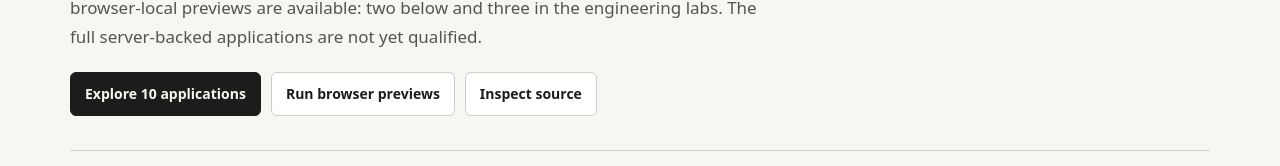
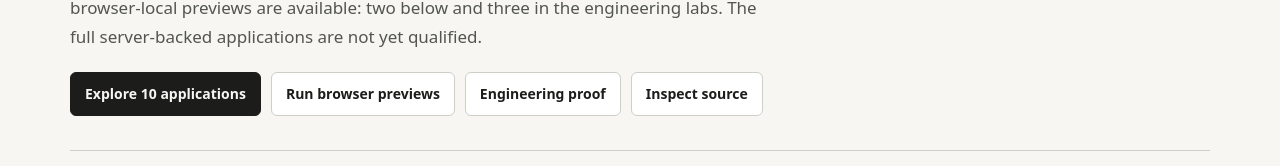
Before and after one commit to jemueldaniel/danielcodes, a plain HTML site: page apps/index.html in a window 1280 px wide. Shown: the part 349-515 px from the top of the page. Drawn offline with Linux system fonts and the light colour scheme.

Commit message:
Connect recruiter evidence page from portfolio and app catalog [skip ci]

```diff
--- a/apps/index.html
+++ b/apps/index.html
@@ -19,7 +19,7 @@
 <header class="top"><div class="wrap nav"><a class="brand" href="/">Jemuel Daniel / Engineering Apps</a><div class="navlinks"><a class="smallLink" href="/">Portfolio</a><a class="smallLink" href="/resume">Résumé</a><button class="smallLink" id="theme" type="button" aria-pressed="false">Dark mode</button></div></div></header>
 <main id="main" class="wrap">
 <section class="hero">
-<div><div class="eyebrow">Full-stack engineering · Verified evidence first</div><h1>Build it. Run it. Inspect what actually happened.</h1><p class="lead">Ten planned application experiences connecting AI workflows, retrieval evaluation, APIs, compilers, smart contracts, interfaces and versioned projects. Five bounded browser-local previews are available: two below and three in the engineering labs. The full server-backed applications are not yet qualified.</p><div class="heroBtns"><a href="#catalog" class="btn primary">Explore 10 applications</a><a href="#workbench" class="btn">Run browser previews</a><a href="https://github.com/jemueldaniel/danielcodes" target="_blank" rel="noopener noreferrer" class="btn">Inspect source</a></div></div>
+<div><div class="eyebrow">Full-stack engineering · Verified evidence first</div><h1>Build it. Run it. Inspect what actually happened.</h1><p class="lead">Ten planned application experiences connecting AI workflows, retrieval evaluation, APIs, compilers, smart contracts, interfaces and versioned projects. Five bounded browser-local previews are available: two below and three in the engineering labs. The full server-backed applications are not yet qualified.</p><div class="heroBtns"><a href="#catalog" class="btn primary">Explore 10 applications</a><a href="#workbench" class="btn">Run browser previews</a><a href="/apps/evidence/" class="btn">Engineering proof</a><a href="https://github.com/jemueldaniel/danielcodes" target="_blank" rel="noopener noreferrer" class="btn">Inspect source</a></div></div>
 <aside class="truth" aria-label="Evidence boundaries"><strong>Public claim boundary</strong><p><b>Working browser preview</b> means an actual deterministic operation in this page; browser-only data is not a server database.</p><p><b>Planned full app</b> means backend persistence, tenant isolation and independently verified deployment have not passed release acceptance.</p></aside>
 </section>
 <section class="section" id="catalog"><div class="heading"><div><div class="eyebrow">Workform roadmap</div><h2>Ten applications, one coherent experience.</h2></div><p class="muted">Approved order · no invented live-app claims</p></div>
```
